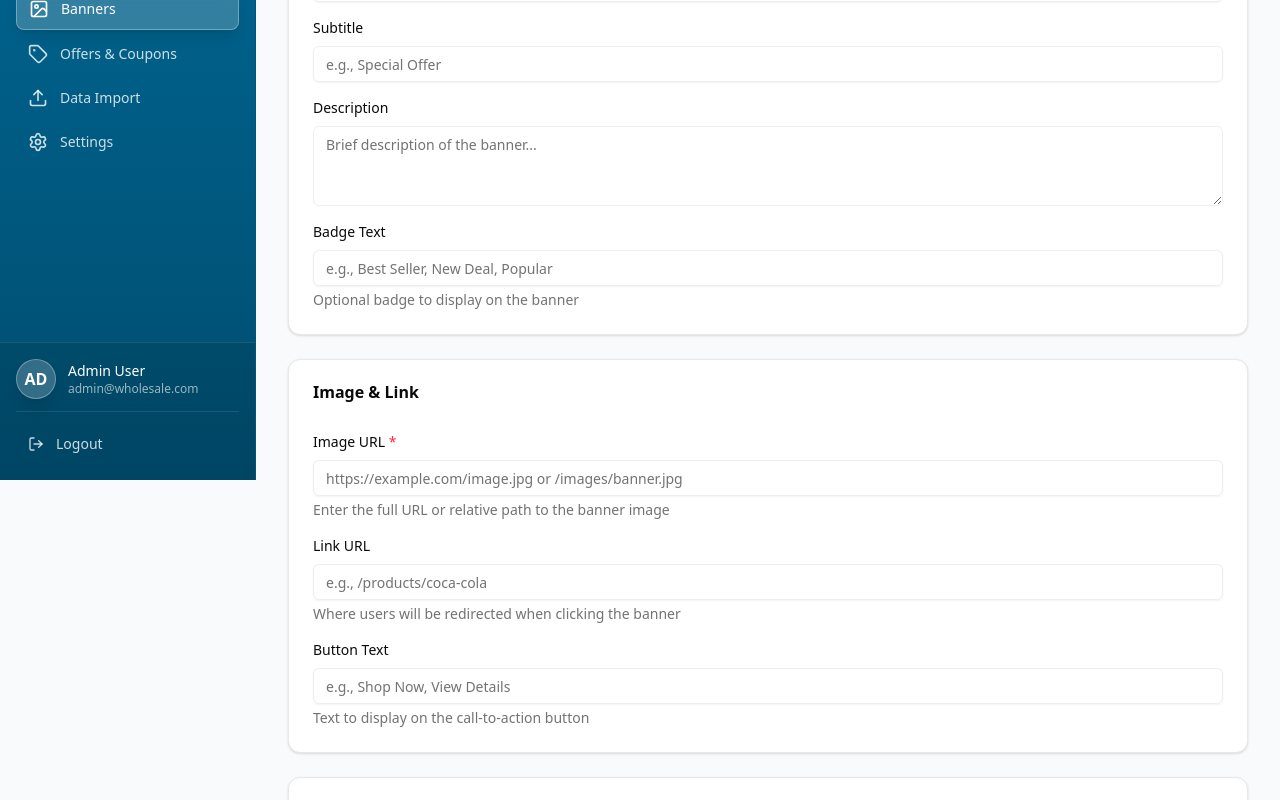
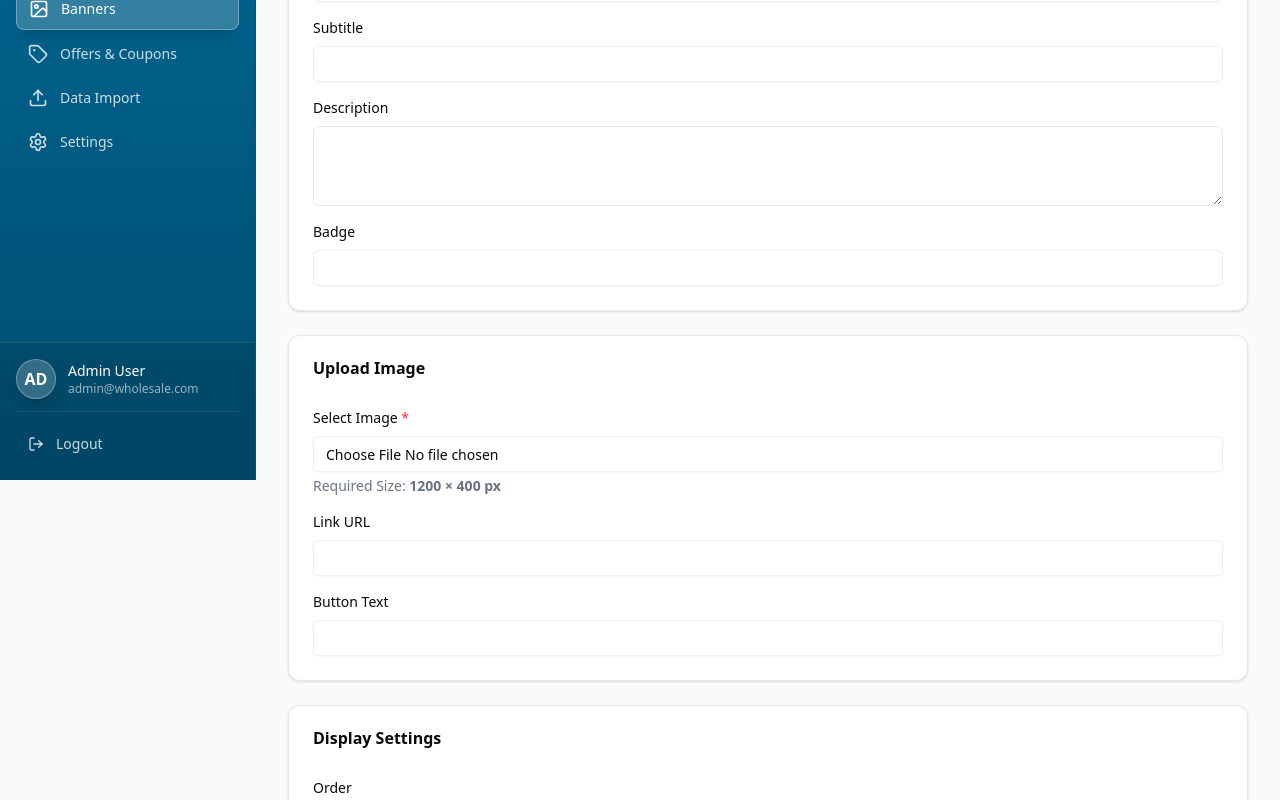
Before and after one commit to suraj2002710/wholemrt, a Next.js app: page /admin/banners/new in a window 1280 px wide. Shown: the part 320-1120 px from the top of the page. Built offline with nearby package versions, Linux system fonts and the light colour scheme.

Commit message:
Refactor NewBannerPage for image file uploads
Refactor the NewBannerPage component to handle image uploads using a file input instead of an image URL. Update form data structure and validation accordingly.

```diff
--- a/app/admin/banners/new/page.tsx
+++ b/app/admin/banners/new/page.tsx
@@ -5,17 +5,20 @@ import { useRouter } from 'next/navigation';
 import { Card, CardContent, CardHeader, CardTitle } from '@/components/ui/card';
 import { Button } from '@/components/ui/button';
 import { Input } from '@/components/ui/input';
-import { ArrowLeft, Save, X, Upload } from 'lucide-react';
+import { ArrowLeft, Save, X } from 'lucide-react';
 import Link from 'next/link';
 import { createBanner } from '@/lib/api/services/bannerService';
 
 export default function NewBannerPage() {
   const router = useRouter();
+
+  const [preview, setPreview] = useState<string | null>(null);
+
   const [formData, setFormData] = useState({
     title: '',
     subtitle: '',
     description: '',
-    image: '',
+    imageFile: null as File | null,
     badge: '',
     link: '',
     buttonText: '',
@@ -28,10 +31,15 @@ export default function NewBannerPage() {
   const [errors, setErrors] = useState<Record<string, string>>({});
   const [loading, setLoading] = useState(false);
 
-  const handleChange = (e: React.ChangeEvent<HTMLInputElement | HTMLSelectElement | HTMLTextAreaElement>) => {
+  const handleChange = (
+    e: React.ChangeEvent<HTMLInputElement | HTMLSelectElement | HTMLTextAreaElement>
+  ) => {
     const { name, value, type } = e.target;
+
     const val = type === 'checkbox' ? (e.target as HTMLInputElement).checked : value;
+
     setFormData((prev) => ({ ...prev, [name]: val }));
+
     if (errors[name]) {
       setErrors((prev) => ({ ...prev, [name]: '' }));
     }
@@ -41,9 +49,13 @@ export default function NewBannerPage() {
     const newErrors: Record<string, string> = {};
 
     if (!formData.title.trim()) newErrors.title = 'Title is required';
-    if (!formData.image.trim()) newErrors.image = 'Image URL is required';
+    if (!formData.imageFile) newErrors.image = 'Image file is required';
 
-    if (formData.startDate && formData.endDate && new Date(formData.startDate) >= new Date(formData.endDate)) {
+    if (
+      formData.startDate &&
+      formData.endDate &&
+      new Date(formData.startDate) >= new Date(formData.endDate)
+    ) {
       newErrors.endDate = 'End date must be after start date';
     }
 
@@ -54,37 +66,44 @@ export default function NewBannerPage() {
   const handleSubmit = async (e: React.FormEvent) => {
     e.preventDefault();
 
-    if (!validate()) {
-      return;
-    }
+    if (!validate()) return;
 
     try {
       setLoading(true);
-      await createBanner({
-        title: formData.title,
-        subtitle: formData.subtitle || undefined,
-        description: formData.description || undefined,
-        image: formData.image,
-        badge: formData.badge || undefined,
-        link: formData.link || undefined,
-        buttonText: formData.buttonText || undefined,
-        order: parseInt(formData.order) || 0,
-        isActive: formData.isActive,
-        startDate: formData.startDate || undefined,
-        endDate: formData.endDate || undefined,
-      });
+
+      const fd = new FormData();
+      fd.append('title', formData?.title);
+      fd.append('subtitle', formData?.subtitle);
+      fd.append('description', formData?.description);
+      fd.append('badge', formData?.badge);
+      fd.append('link', formData?.link);
+      fd.append('buttonText', formData?.buttonText);
+      fd.append('order', formData?.order);
+      fd.append('isActive', formData?.isActive ? 'true' : 'false');
+      if (formData?.startDate) fd.append('startDate', formData?.startDate);
+      if (formData?.endDate) fd.append('endDate', formData?.endDate);
+
+
+
+      if (formData?.imageFile) {
+        fd.append('image', formData?.imageFile);
+      }
+
+      console.log('fd',fd)
+      await createBanner(fd);
+
       alert('Banner created successfully!');
       router.push('/admin/banners');
     } catch (error) {
       console.error('Error creating banner:', error);
-      alert('Error creating banner. Please try again.');
+      alert('Error creating banner.');
     } finally {
       setLoading(false);
     }
   };
 
   const handleCancel = () => {
-    if (confirm('Are you sure you want to cancel? All changes will be lost.')) {
+    if (confirm('Cancel changes?')) {
       router.push('/admin/banners');
     }
   };
@@ -99,8 +118,9 @@ export default function NewBannerPage() {
               <ArrowLeft className="h-4 w-4" />
             </Button>
           </Link>
+
           <div>
-            <h1 className="text-3xl font-bold tracking-tight">Create New Banner</h1>
+            <h1 className="text-3xl font-bold">Create New Banner</h1>
             <p className="text-muted-foreground mt-1">
               Add a new banner to the homepage carousel
             </p>
@@ -127,169 +147,125 @@ export default function NewBannerPage() {
                   placeholder="e.g., Coca Cola Deal"
                   className={errors.title ? 'border-red-500' : ''}
                 />
-                {errors.title && (
-                  <p className="text-red-500 text-sm mt-1">{errors.title}</p>
-                )}
+                {errors.title && <p className="text-red-500 text-sm">{errors?.title}</p>}
               </div>
 
               <div>
-                <label className="text-sm font-medium mb-2 block">
-                  Subtitle
-                </label>
-                <Input
-                  name="subtitle"
-                  value={formData.subtitle}
+                <label className="text-sm font-medium mb-2 block">Subtitle</label>
+                <Input name="subtitle" value={formData.subtitle} onChange={handleChange} />
+              </div>
+
+              <div>
+                <label className="text-sm font-medium mb-2 block">Description</label>
+                <textarea
+                  name="description"
+                  value={formData.description}
                   onChange={handleChange}
-                  placeholder="e.g., Special Offer"
+                  rows={3}
+                  className="flex min-h-[80px] w-full rounded-md border p-2 text-sm"
                 />
               </div>
 
               <div>
-                <label className="text-sm font-medium mb-2 block">
-                  Description
-                </label>
-                <textarea
-                  name="description"
-                  value={formData.description}
-                  onChange={handleChange}
-                  placeholder="Brief description of the banner..."
-                  rows={3}
-                  className="flex min-h-[80px] w-full rounded-md border border-input bg-background px-3 py-2 text-sm ring-offset-background placeholder:text-muted-foreground focus-visible:outline-none focus-visible:ring-2 focus-visible:ring-ring focus-visible:ring-offset-2 disabled:cursor-not-allowed disabled:opacity-50"
-                />
-              </div>
-
-              <div>
-                <label className="text-sm font-medium mb-2 block">
-                  Badge Text
-                </label>
-                <Input
-                  name="badge"
-                  value={formData.badge}
-                  onChange={handleChange}
-                  placeholder="e.g., Best Seller, New Deal, Popular"
-                />
-                <p className="text-sm text-muted-foreground mt-1">
-                  Optional badge to display on the banner
-                </p>
+                <label className="text-sm font-medium mb-2 block">Badge</label>
+                <Input name="badge" value={formData.badge} onChange={handleChange} />
               </div>
             </CardContent>
           </Card>
 
-          {/* Image & Link */}
-          <Card>
-            <CardHeader>
-              <CardTitle>Image & Link</CardTitle>
-            </CardHeader>
-            <CardContent className="space-y-4">
-              <div>
-                <label className="text-sm font-medium mb-2 block">
-                  Image URL <span className="text-red-500">*</span>
-                </label>
-                <Input
-                  name="image"
-                  value={formData.image}
-                  onChange={handleChange}
-                  placeholder="https://example.com/image.jpg or /images/banner.jpg"
-                  className={errors.image ? 'border-red-500' : ''}
-                />
-                {errors.image && (
-                  <p className="text-red-500 text-sm mt-1">{errors.image}</p>
-                )}
-                <p className="text-sm text-muted-foreground mt-1">
-                  Enter the full URL or relative path to the banner image
-                </p>
-              </div>
+          {/* Image Upload ONLY */}
+<Card>
+  <CardHeader>
+    <CardTitle>Upload Image</CardTitle>
+  </CardHeader>
 
-              <div>
-                <label className="text-sm font-medium mb-2 block">
-                  Link URL
-                </label>
-                <Input
-                  name="link"
-                  value={formData.link}
-                  onChange={handleChange}
-                  placeholder="e.g., /products/coca-cola"
-                />
-                <p className="text-sm text-muted-foreground mt-1">
-                  Where users will be redirected when clicking the banner
-                </p>
-              </div>
+  <CardContent className="space-y-4">
+    <div>
+      <label className="text-sm font-medium mb-2 block">
+        Select Image <span className="text-red-500">*</span>
+      </label>
 
-              <div>
-                <label className="text-sm font-medium mb-2 block">
-                  Button Text
-                </label>
-                <Input
-                  name="buttonText"
-                  value={formData.buttonText}
-                  onChange={handleChange}
-                  placeholder="e.g., Shop Now, View Details"
-                />
-                <p className="text-sm text-muted-foreground mt-1">
-                  Text to display on the call-to-action button
-                </p>
-              </div>
-            </CardContent>
-          </Card>
+      <Input
+        type="file"
+        accept="image/*"
+        onChange={(e) => {
+          const file = e.target.files?.[0];
+          if (!file) return;
+
+          const img = new Image();
+          img.src = URL.createObjectURL(file);
+
+          img.onload = () => {
+            // Always allow image (NO ERROR)
+            setFormData((prev) => ({
+              ...prev,
+              imageFile: file,
+            }));
+            setPreview(URL.createObjectURL(file));
+          };
+        }}
+      />
+
+      {/* BASE SIZE TEXT (NO ERROR) */}
+      <p className="text-gray-500 text-sm mt-1">
+        Required Size: <span className="font-semibold">1200 × 400 px</span>
+      </p>
+
+      {/* IMAGE PREVIEW */}
+      {preview && (
+        <img
+          src={preview}
+          className="mt-3 w-full h-40 object-cover rounded-md border"
+        />
+      )}
+    </div>
+
+    <div>
+      <label className="text-sm font-medium mb-2 block">Link URL</label>
+      <Input name="link" value={formData.link} onChange={handleChange} />
+    </div>
+
+    <div>
+      <label className="text-sm font-medium mb-2 block">Button Text</label>
+      <Input name="buttonText" value={formData.buttonText} onChange={handleChange} />
+    </div>
+  </CardContent>
+</Card>
+
+
 
           {/* Display Settings */}
           <Card>
             <CardHeader>
               <CardTitle>Display Settings</CardTitle>
             </CardHeader>
+
             <CardContent className="space-y-4">
               <div className="grid gap-4 md:grid-cols-2">
                 <div>
-                  <label className="text-sm font-medium mb-2 block">
-                    Display Order
-                  </label>
-                  <Input
-                    name="order"
-                    type="number"
-                    value={formData.order}
-                    onChange={handleChange}
-                    placeholder="0"
-                  />
-                  <p className="text-sm text-muted-foreground mt-1">
-                    Lower numbers appear first in the carousel
-                  </p>
+                  <label className="text-sm font-medium mb-2 block">Order</label>
+                  <Input name="order" type="number" value={formData.order} onChange={handleChange} />
                 </div>
 
                 <div className="flex items-center gap-2 pt-7">
                   <input
                     type="checkbox"
                     name="isActive"
-                    id="isActive"
                     checked={formData.isActive}
                     onChange={handleChange}
-                    className="h-4 w-4 rounded border-gray-300"
                   />
-                  <label htmlFor="isActive" className="text-sm font-medium">
-                    Active (visible on homepage)
-                  </label>
+                  <label>Active</label>
                 </div>
               </div>
 
               <div className="grid gap-4 md:grid-cols-2">
                 <div>
-                  <label className="text-sm font-medium mb-2 block">
-                    Start Date
-                  </label>
-                  <Input
-                    name="startDate"
-                    type="date"
-                    value={formData.startDate}
-                    onChange={handleChange}
-                  />
-                  <p className="text-sm text-muted-foreground mt-1">
-                    Optional: Banner will only show after this date
-                  </p>
+                  <label className="text-sm font-medium mb-2 block">Start Date</label>
+                  <Input name="startDate" type="date" value={formData.startDate} onChange={handleChange} />
                 </div>
 
                 <div>
-                  <label className="text-sm font-medium mb-2 block">
-                    End Date
-                  </label>
+                  <label className="text-sm font-medium mb-2 block">End Date</label>
                   <Input
                     name="endDate"
                     type="date"
@@ -300,9 +276,6 @@ export default function NewBannerPage() {
                   {errors.endDate && (
                     <p className="text-red-500 text-sm mt-1">{errors.endDate}</p>
                   )}
-                  <p className="text-sm text-muted-foreground mt-1">
-                    Optional: Banner will hide after this date
-                  </p>
                 </div>
               </div>
             </CardContent>
@@ -311,22 +284,13 @@ export default function NewBannerPage() {
           {/* Actions */}
           <Card>
             <CardContent className="pt-6">
-              <div className="flex items-center justify-end gap-3">
-                <Button
-                  type="button"
-                  variant="outline"
-                  onClick={handleCancel}
-                  className="gap-2"
-                  disabled={loading}
-                >
+              <div className="flex justify-end gap-3">
+                <Button type="button" variant="outline" onClick={handleCancel} disabled={loading}>
                   <X className="h-4 w-4" />
                   Cancel
                 </Button>
-                <Button
-                  type="submit"
-                  className="gap-2 bg-[#006e9d] hover:bg-[#005580] text-white shadow-md"
-                  disabled={loading}
-                >
+
+                <Button type="submit" className="bg-[#006e9d] text-white" disabled={loading}>
                   <Save className="h-4 w-4" />
                   {loading ? 'Creating...' : 'Create Banner'}
                 </Button>
```
